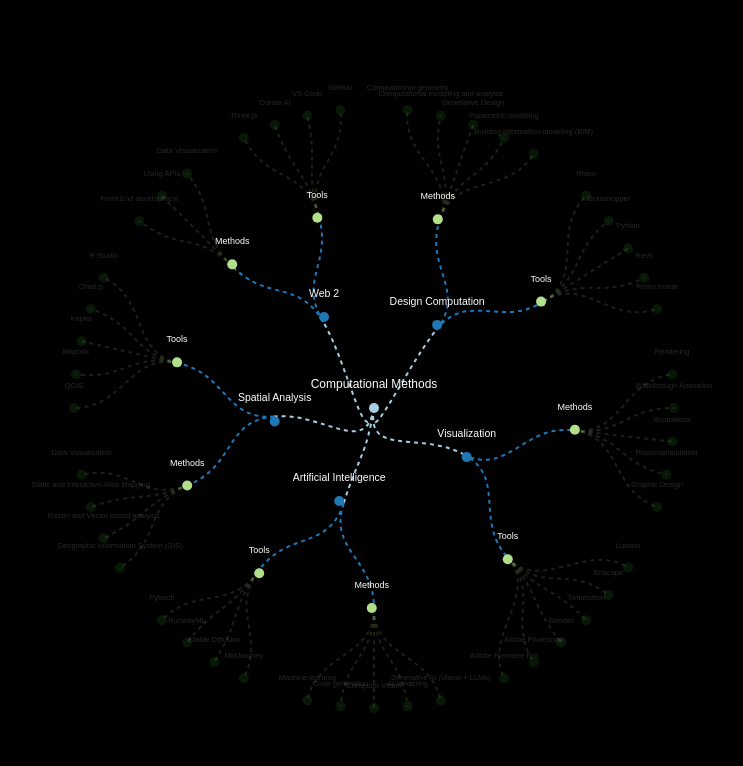
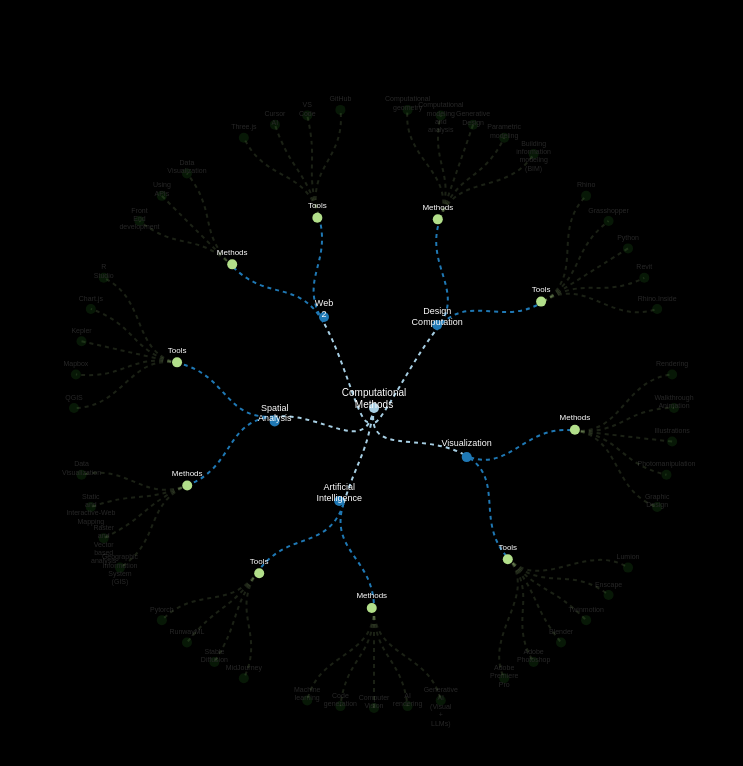
Before and after one commit to Utopia5327/CDPmethodsandtools, a plain HTML site: page index.html in a window 1280 px wide. Shown: the whole page, without its empty margins (274-1017 px from the left). Drawn offline with nearby package versions, Linux system fonts and the light colour scheme.

Commit message:
changed size

```diff
--- a/index.html
+++ b/index.html
@@ -25,7 +25,7 @@
         }
 
         .node text {
-            font-size: 12px;
+            font-size: 10px; /* Reduced font size */
             fill: white;
         }
 
@@ -215,11 +215,16 @@
             .style("fill", d => colorScale(d.depth)); // Color nodes based on depth
 
         nodes.append("text")
-            .attr("dy", -20)
+            .attr("dy", -90) // Further increased negative value to position text above the nodes
             .attr("x", 0)
             .style("text-anchor", "middle")
-            .style("font-size", d => `${12 - d.depth * 1.5}px`)
-            .text(d => d.data.name);
+            .style("font-size", d => `${10 - d.depth}px`) // Further reduced font size
+            .selectAll("tspan")
+            .data(d => d.data.name.split(" ")) // Split names into words
+            .join("tspan")
+            .attr("x", 0)
+            .attr("dy", (d, i) => i ? "1.2em" : "-1.2em") // Adjust dy for the first tspan to move the entire block up
+            .text(d => d);
 
         // Animate nodes and links
         nodes.transition()
```
